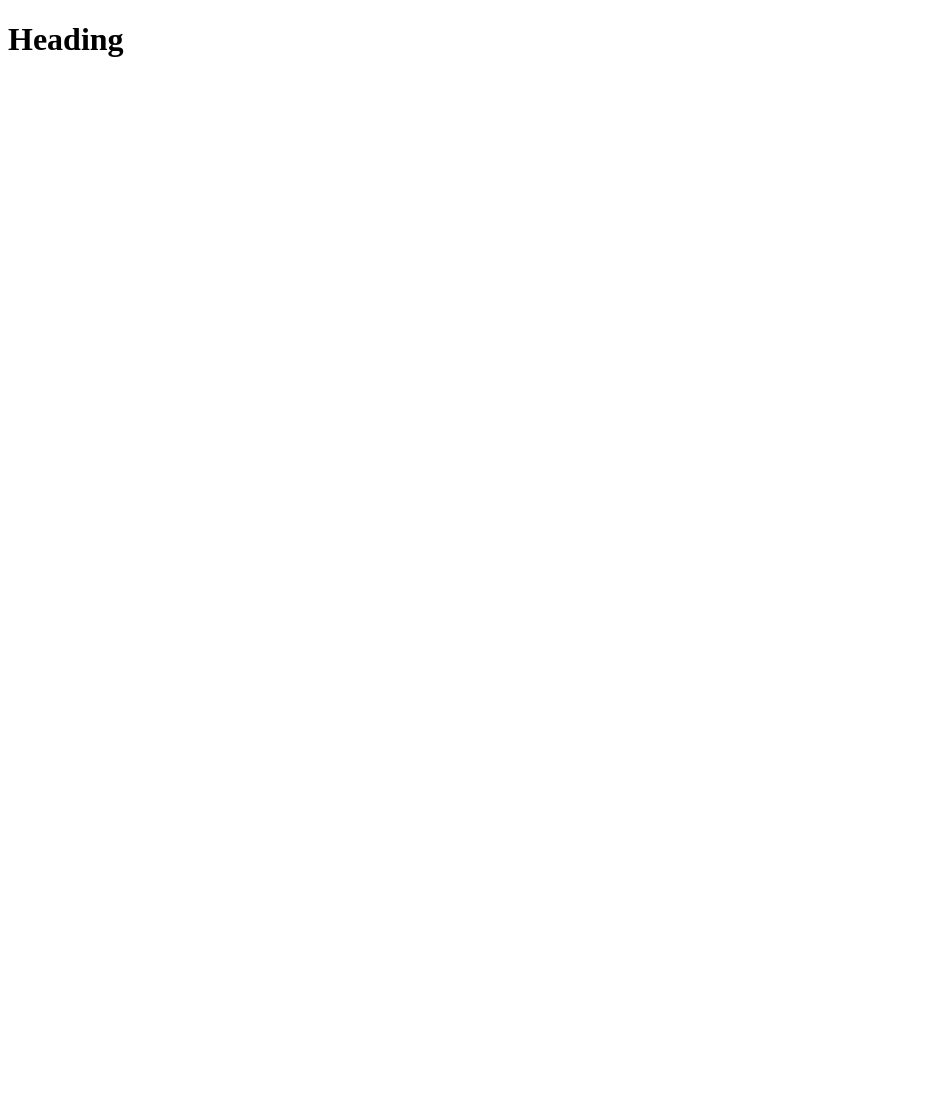
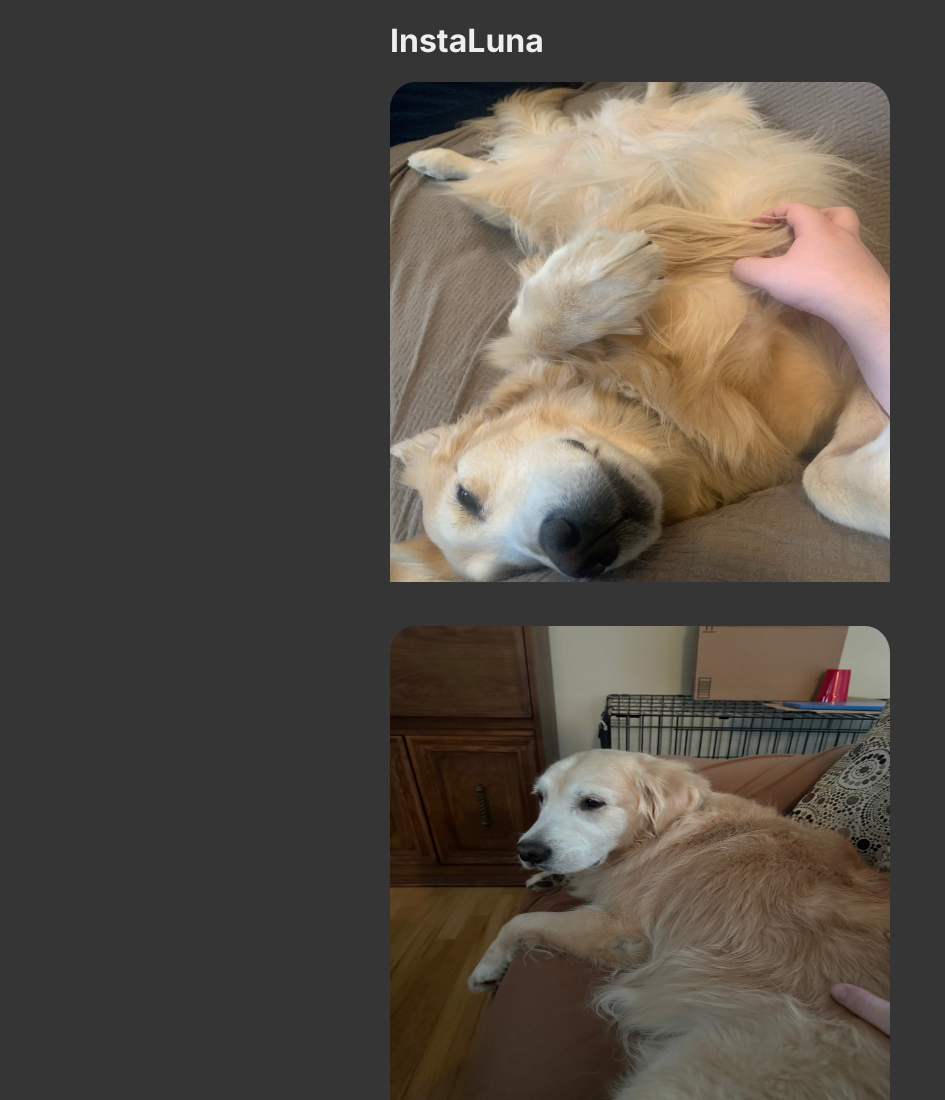
Before and after one commit to philipsquire/scroll, a plain HTML site: page index.html in a window 1280 px wide. Shown: the top 1100 px of the page, without its empty margins (0-945 px from the left). Before the commit the page ends 800 px from the top, so only its background shows below. Drawn offline with nearby package versions, Linux system fonts and the light colour scheme.

Commit message:
Added Images, external package, and styling

```diff
--- a/index.html
+++ b/index.html
@@ -4,11 +4,19 @@
     <meta charset="UTF-8">
     <meta name="viewport" content="width=device-width, initial-scale=1.0">
     <meta http-equiv="X-UA-Compatible" content="ie=edge">
-    <title>Title</title>
+    <title>InstaLuna</title>
     <link rel="stylesheet" href="screen.css">
+    <script src="https://unpkg.com/scrollreveal"></script>
   </head>
   <body>
-    <h1>Heading</h1>
+    <main class="site">
+      <h1 class = "SiteTitle">InstaLuna</h1>
+      <img src="/images/luna1.jpeg" alt="" class="luna1">
+      <img src="/images/luna2.jpeg" alt="" class="luna2">
+      <img src="/images/luna3.jpeg" alt="" class="luna3">
+      <img src="/images/luna4.jpeg" alt="" class="luna4">
+      <img src="/images/luna5.jpeg" alt="" class="luna5">
+    </main>
     <script src="index.js"></script>
   </body>
 </html>
--- a/index.js
+++ b/index.js
@@ -1 +1,15 @@
-// Add JavaScript below
+ScrollReveal({ reset: true });
+
+ScrollReveal().reveal('h1', {origin: 'right', distance: '600px'});
+
+ScrollReveal().reveal('.luna1', {
+  rotate: {
+      x: 20,
+      z: 20
+  }
+});
+
+ScrollReveal().reveal('.luna2', { easing: 'steps(4)' });
+ScrollReveal().reveal('.luna3', {scale: 0.85});
+ScrollReveal().reveal('.luna4', {origin: 'bottom', distance: '500px'});
+ScrollReveal().reveal('.luna5', {delay: 3000});
--- a/screen.css
+++ b/screen.css
@@ -1 +1,23 @@
-/* Add screen styles below */
+@import url('https://fonts.googleapis.com/css2?family=Inter:wght@100..900&display=swap');
+
+body{
+  background: #353535;
+}
+
+h1{
+  font-family: "Inter", sans-serif;
+  color: #EFEFEF;
+}
+
+
+main{
+  max-width: 500px;
+  margin: 0 auto;
+}
+
+img{
+  width: 500px;
+  height: 500px;
+  padding-bottom: 40px;
+  border-radius: 5%;
+}
```
Also changed, not shown: images/luna1.jpeg (added), images/luna2.jpeg (added), 4 other files.
